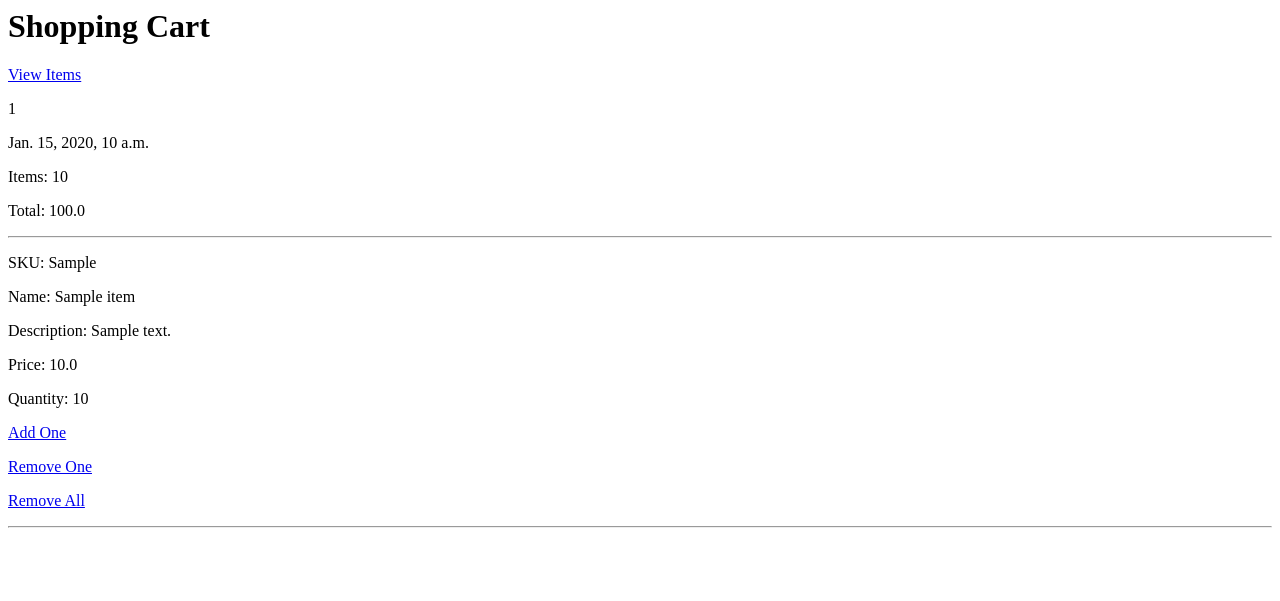
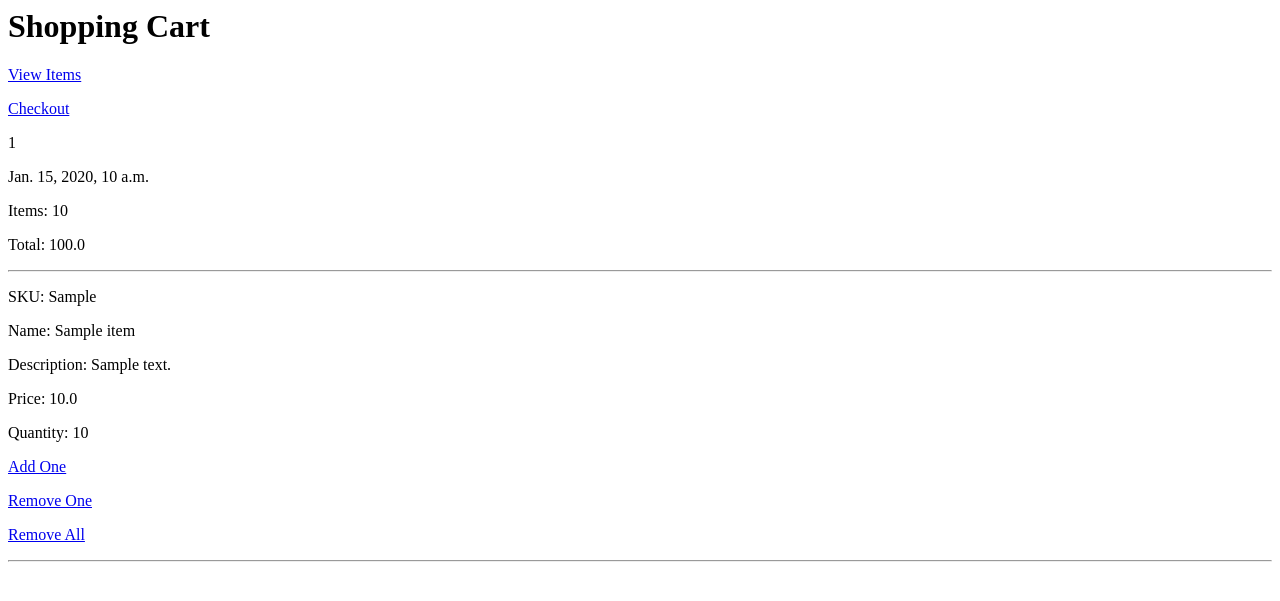
Before and after one commit to nickway90/ecommerce, a Django app: template shopping/templates/cart/index.html in a window 1280 px wide. Shown: the top 601 px of the page. Run offline with Django 3.2, Linux system fonts and the light colour scheme; the template is opened without the code that fills it: values that come from a table or form of the project are taken from there, others are empty; tables that the repository leaves empty hold one stand-in row (values such as "Sample post"); some libraries are stand-ins or nearby versions.

Commit message:
created checkout route

```diff
--- a/shopping/templates/cart/index.html
+++ b/shopping/templates/cart/index.html
@@ -1,5 +1,6 @@
 <h1>Shopping Cart</h1>
 <p><a href="{% url 'items' %}">View Items</a></p>
+<p><a href="{% url 'checkout' %}">Checkout</a></p>
 <p>{{cart.session_id}}</p>
 <p>{{cart.created_at}}</p>
 <p>Items: {{cart.item_count}}</p>
@@ -16,15 +17,3 @@
 <p><a href="{% url 'remove_all' cart_item.id %}">Remove All</a></p>
 <hr>
 {% endfor %}
-{% if cart.stripe_total > 0 %}
-<form action="{% url 'process' %}" method="POST">
-    {% csrf_token %}
-    <script
-      src="https://checkout.stripe.com/checkout.js"
-      class="stripe-button"
-      data-key="pk_test_JqaiFr4mZjXgiGRd4BvkpKgz"
-      data-amount="{{cart.stripe_total}}"
-      data-locale="auto">
-    </script>
-</form>
-{% endif %}
--- a/shopping/urls.py
+++ b/shopping/urls.py
@@ -5,6 +5,7 @@ urlpatterns = [
     path('', views.index, name='index'),
     path('cart', views.cart, name='cart'),
     path('cart/process', views.process, name='process'),
+    path('cart/checkout', views.checkout, name='checkout'),
     path('items', views.items, name='items'),
     path('item/<int:id>', views.item, name='item'),
     path('item/<int:id>/add', views.add_item, name='add_item'),
--- a/shopping/views.py
+++ b/shopping/views.py
@@ -58,6 +58,12 @@ def remove_all(request, id):
     return redirect('cart')
 
 
+def checkout(request):
+    cart = get_object_or_404(
+                Cart, session_id=request.session.session_key)
+    return render(request, 'cart/checkout.html', {'cart': cart})
+
+
 def process(request):
     if request.method == 'POST':
         try:
```
Also changed, not shown: shopping/templates/cart/checkout.html (added, +15 -0 lines).
